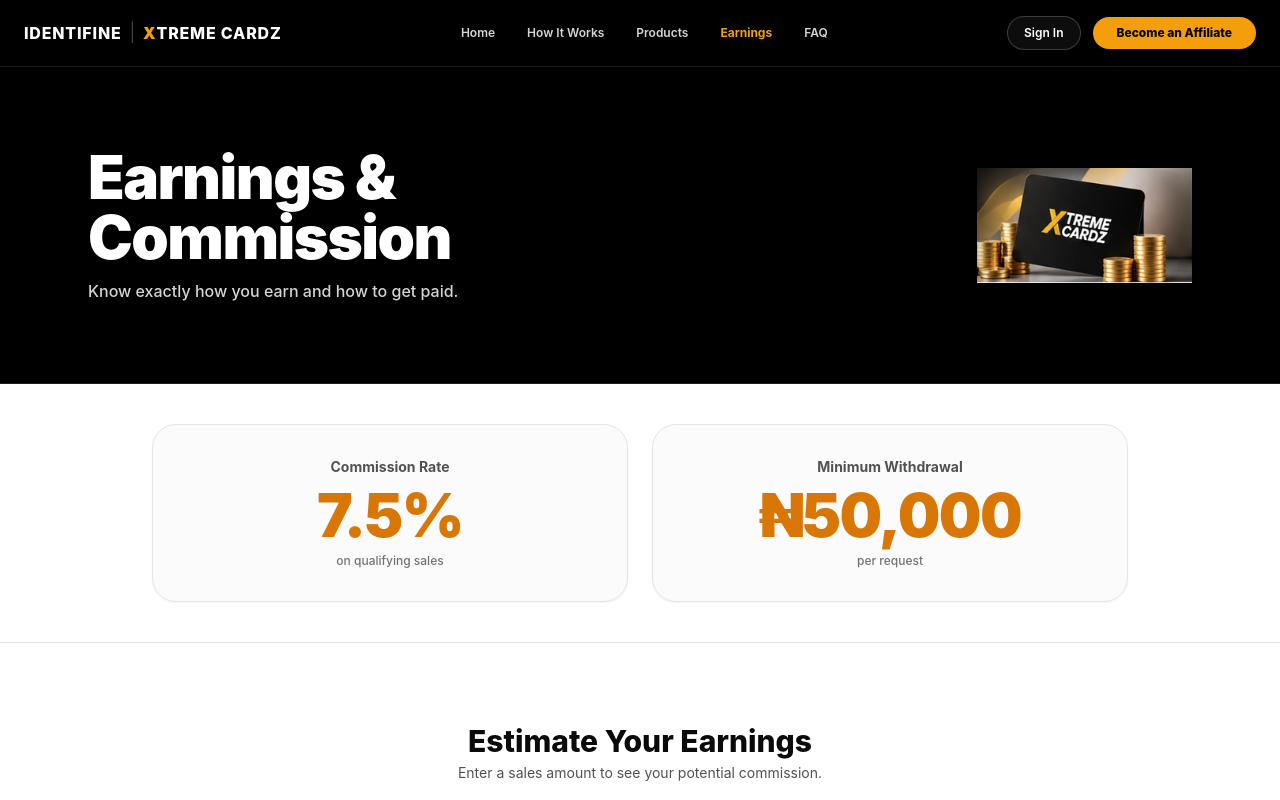
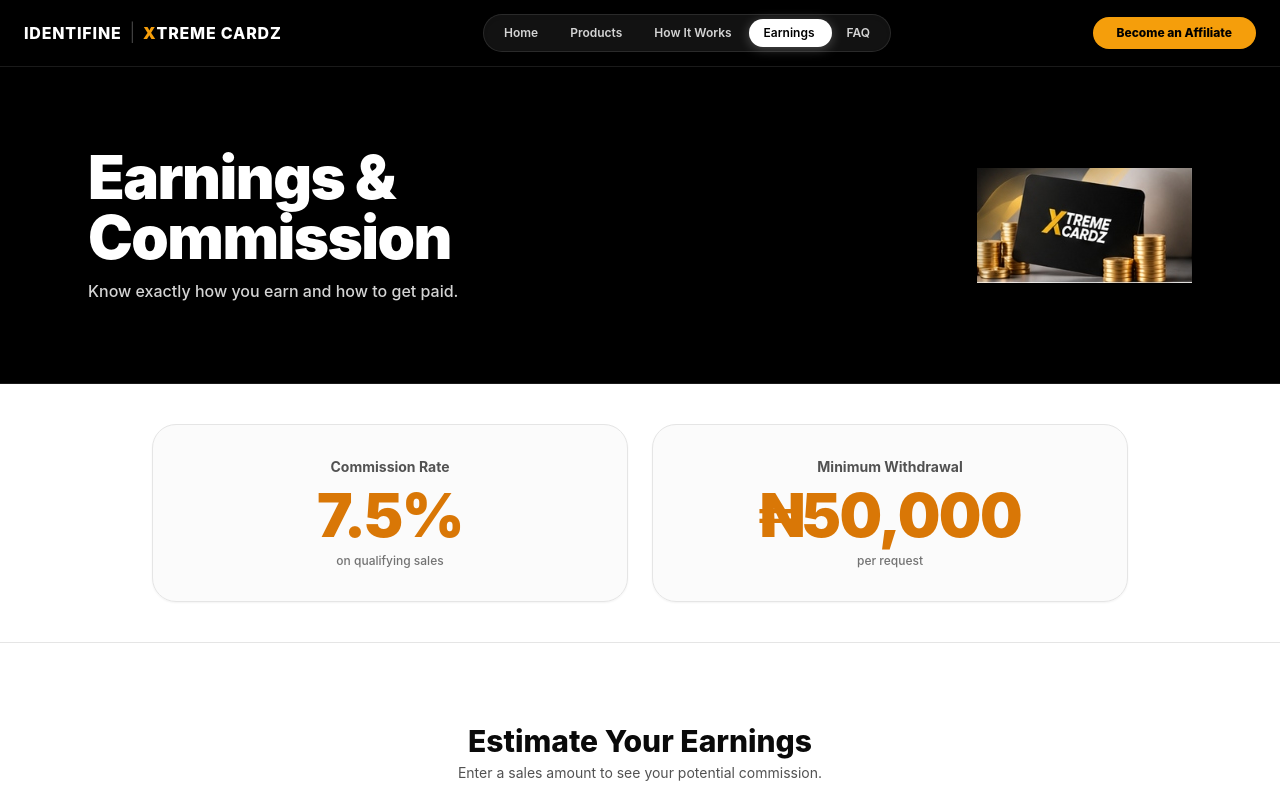
Before and after one commit to 0001-DEV/identifine_affiliate_system, a Next.js app: page /pricing in a window 1280 px wide. Shown: the top 800 px of the page. Built offline with nearby package versions, Linux system fonts and the light colour scheme.

Commit message:
Add dynamic sliding white pill scrollspy navbar, remove sign in button and video text overlays

```diff
--- a/src/components/MarketingNav.tsx
+++ b/src/components/MarketingNav.tsx
@@ -1,27 +1,124 @@
 "use client";
 
-import React, { useState } from "react";
+import React, { useState, useEffect, useRef, useCallback } from "react";
 import Link from "next/link";
 import { usePathname } from "next/navigation";
-import { XtremLogo } from "./XtremLogo";
 import { ThemeToggle } from "./ThemeToggle";
-import { Menu, X, ArrowRight, Sparkles } from "lucide-react";
+import { Menu, X, ArrowRight } from "lucide-react";
 
 export function MarketingNav() {
   const [mobileMenuOpen, setMobileMenuOpen] = useState(false);
   const pathname = usePathname();
 
+  // Navigation items corresponding to the main landing page sections & FAQ
   const navLinks = [
-    { label: "Home", href: "/" },
-    { label: "How It Works", href: "/#how-it-works" },
-    { label: "Products", href: "/#products" },
-    { label: "Earnings", href: "/pricing" },
-    { label: "FAQ", href: "/faq" },
+    { id: "hero", label: "Home", href: "/#hero" },
+    { id: "products", label: "Products", href: "/#products" },
+    { id: "how-it-works", label: "How It Works", href: "/#how-it-works" },
+    { id: "earnings", label: "Earnings", href: "/#earnings" },
+    { id: "faq", label: "FAQ", href: "/faq" },
   ];
 
+  // Active section tracking
+  const [activeId, setActiveId] = useState<string>("hero");
+  const [pillStyle, setPillStyle] = useState<{ left: number; width: number }>({ left: 0, width: 0 });
+
+  const navRef = useRef<HTMLElement | null>(null);
+  const itemRefs = useRef<Record<string, HTMLElement | null>>({});
+
+  // Update sliding white pill coordinates based on the active element
+  const updatePillPosition = useCallback(() => {
+    const navEl = navRef.current;
+    const activeEl = itemRefs.current[activeId];
+    if (navEl && activeEl) {
+      const navRect = navEl.getBoundingClientRect();
+      const itemRect = activeEl.getBoundingClientRect();
+      setPillStyle({
+        left: itemRect.left - navRect.left,
+        width: itemRect.width,
+      });
+    }
+  }, [activeId]);
+
+  // Handle route-specific active state and scrollspy on the home page
+  useEffect(() => {
+    if (pathname === "/faq") {
+      setActiveId("faq");
+      return;
+    }
+    if (pathname === "/pricing") {
+      setActiveId("earnings");
+      return;
+    }
+    if (pathname !== "/") {
+      return;
+    }
+
+    const sectionIds = ["hero", "products", "how-it-works", "earnings"];
+
+    const onScroll = () => {
+      const scrollY = window.scrollY;
+      const viewportHeight = window.innerHeight;
+      const scrollBottom = scrollY + viewportHeight;
+      const docHeight = document.documentElement.scrollHeight;
+
+      // Bottom of page: highlight the last section (earnings)
+      if (scrollBottom >= docHeight - 120) {
+        setActiveId("earnings");
+        return;
+      }
+
+      // Check sections from top to bottom
+      let current = "hero";
+      const targetOffset = scrollY + 160;
+
+      for (const id of sectionIds) {
+        const el = document.getElementById(id);
+        if (el) {
+          const top = el.offsetTop;
+          if (targetOffset >= top) {
+            current = id;
+          }
+        }
+      }
+      setActiveId(current);
+    };
+
+    window.addEventListener("scroll", onScroll, { passive: true });
+    onScroll();
+
+    return () => window.removeEventListener("scroll", onScroll);
+  }, [pathname]);
+
+  // Recalculate pill position when activeId changes or window resizes
+  useEffect(() => {
+    updatePillPosition();
+    const timer = setTimeout(updatePillPosition, 60);
+    window.addEventListener("resize", updatePillPosition);
+
+    return () => {
+      clearTimeout(timer);
+      window.removeEventListener("resize", updatePillPosition);
+    };
+  }, [activeId, updatePillPosition]);
+
+  // Smooth scroll handler for anchor links on the homepage
+  const handleNavClick = (e: React.MouseEvent, link: (typeof navLinks)[0]) => {
+    if (pathname === "/" && link.id !== "faq") {
+      const el = document.getElementById(link.id);
+      if (el) {
+        e.preventDefault();
+        const navOffset = 80;
+        const targetY = el.getBoundingClientRect().top + window.scrollY - navOffset;
+        window.scrollTo({ top: targetY, behavior: "smooth" });
+        setActiveId(link.id);
+      }
+    }
+  };
+
   return (
-    <header className="sticky top-0 z-50 border-b border-white/10 bg-black text-white backdrop-blur-md transition-colors duration-200">
-      <div className="mx-auto flex max-w-7xl items-center justify-between px-4 sm:px-6 py-4">
+    <header className="sticky top-0 z-50 border-b border-white/10 bg-black/95 text-white backdrop-blur-md transition-colors duration-200">
+      <div className="mx-auto flex max-w-7xl items-center justify-between px-4 sm:px-6 py-3.5">
         {/* Brand Dual Logo: IDENTIFINE | XTREME CARDZ */}
         <Link href="/" className="flex items-center gap-2 select-none group">
           <span className="font-extrabold tracking-wider text-sm sm:text-base text-white">
@@ -33,17 +130,34 @@ export function MarketingNav() {
           </span>
         </Link>
 
-        {/* Desktop Navigation Links */}
-        <nav className="hidden md:flex items-center gap-8 text-xs font-semibold">
+        {/* Desktop Navigation Links with Smooth Sliding White Background Pill */}
+        <nav
+          ref={navRef}
+          className="relative hidden md:flex items-center bg-white/[0.07] p-1 rounded-full border border-white/10 backdrop-blur-md shadow-inner"
+        >
+          {/* Moving White Background Pill */}
+          <span
+            className="absolute top-1 bottom-1 bg-white rounded-full transition-all duration-500 ease-[cubic-bezier(0.16,1,0.3,1)] shadow-[0_2px_12px_rgba(255,255,255,0.25)] pointer-events-none"
+            style={{
+              left: `${pillStyle.left}px`,
+              width: `${pillStyle.width}px`,
+              opacity: pillStyle.width > 0 ? 1 : 0,
+            }}
+          />
+
           {navLinks.map((link) => {
-            const isActive = pathname === link.href;
+            const isActive = activeId === link.id;
             return (
               <Link
-                key={link.label}
+                key={link.id}
                 href={link.href}
-                className={`transition-colors duration-150 ${
+                ref={(el) => {
+                  itemRefs.current[link.id] = el;
+                }}
+                onClick={(e) => handleNavClick(e, link)}
+                className={`relative z-10 px-4 py-1.5 text-xs rounded-full select-none transition-colors duration-300 font-semibold ${
                   isActive
-                    ? "text-[#F59E0B] font-bold"
+                    ? "text-black font-extrabold"
                     : "text-neutral-300 hover:text-white"
                 }`}
               >
@@ -53,15 +167,8 @@ export function MarketingNav() {
           })}
         </nav>
 
-        {/* Actions & CTA */}
+        {/* Actions & CTA (Sign In button removed as requested) */}
         <div className="hidden md:flex items-center gap-3">
-          <Link
-            href="/portal?tab=login"
-            className="rounded-full border border-white/20 bg-white/5 px-4 py-2 text-xs font-semibold text-white hover:bg-white/10 transition"
-          >
-            Sign In
-          </Link>
-
           <Link
             href="/portal?tab=register"
             className="inline-flex items-center gap-1.5 rounded-full bg-[#F59E0B] hover:bg-[#D97706] text-black px-6 py-2 text-xs font-extrabold transition shadow-md hover:scale-[1.02]"
@@ -78,11 +185,7 @@ export function MarketingNav() {
             className="rounded-lg p-2 text-neutral-300 hover:text-white focus:outline-none"
             aria-label="Toggle menu"
           >
-            {mobileMenuOpen ? (
-              <X className="w-6 h-6" />
-            ) : (
-              <Menu className="w-6 h-6" />
-            )}
+            {mobileMenuOpen ? <X className="w-6 h-6" /> : <Menu className="w-6 h-6" />}
           </button>
         </div>
       </div>
@@ -90,32 +193,34 @@ export function MarketingNav() {
       {/* Mobile Drawer */}
       {mobileMenuOpen && (
         <div className="md:hidden border-b border-white/10 bg-black text-white px-4 pt-2 pb-6 space-y-3">
-          <div className="flex flex-col space-y-2 pt-2">
-            {navLinks.map((link) => (
-              <Link
-                key={link.label}
-                href={link.href}
-                onClick={() => setMobileMenuOpen(false)}
-                className="rounded-lg px-3 py-2 text-sm font-semibold text-neutral-200 hover:bg-white/10 hover:text-white transition"
-              >
-                {link.label}
-              </Link>
-            ))}
+          <div className="flex flex-col space-y-1.5 pt-2">
+            {navLinks.map((link) => {
+              const isActive = activeId === link.id;
+              return (
+                <Link
+                  key={link.id}
+                  href={link.href}
+                  onClick={(e) => {
+                    handleNavClick(e, link);
+                    setMobileMenuOpen(false);
+                  }}
+                  className={`rounded-xl px-4 py-2.5 text-sm font-semibold transition-colors duration-200 ${
+                    isActive
+                      ? "bg-white text-black font-extrabold"
+                      : "text-neutral-200 hover:bg-white/10 hover:text-white"
+                  }`}
+                >
+                  {link.label}
+                </Link>
+              );
+            })}
           </div>
 
           <div className="pt-3 border-t border-white/10 flex flex-col gap-2.5">
             <Link
-              href="/portal?tab=login"
-              onClick={() => setMobileMenuOpen(false)}
-              className="w-full text-center rounded-xl border border-white/20 bg-white/5 py-2.5 text-xs font-bold text-white hover:bg-white/10 transition"
-            >
-              Partner Sign In
-            </Link>
-
-            <Link
               href="/portal?tab=register"
               onClick={() => setMobileMenuOpen(false)}
-              className="w-full text-center rounded-xl bg-white py-2.5 text-xs font-extrabold text-black hover:bg-neutral-200 transition flex items-center justify-center gap-1.5 shadow-sm"
+              className="w-full text-center rounded-xl bg-[#F59E0B] hover:bg-[#D97706] py-2.5 text-xs font-extrabold text-black transition flex items-center justify-center gap-1.5 shadow-sm"
             >
               <span>Become an Affiliate (7.5% Cash)</span>
               <ArrowRight className="w-3.5 h-3.5 text-black" />
```
Also changed, not shown: src/app/page.tsx (+2 -10 lines).
